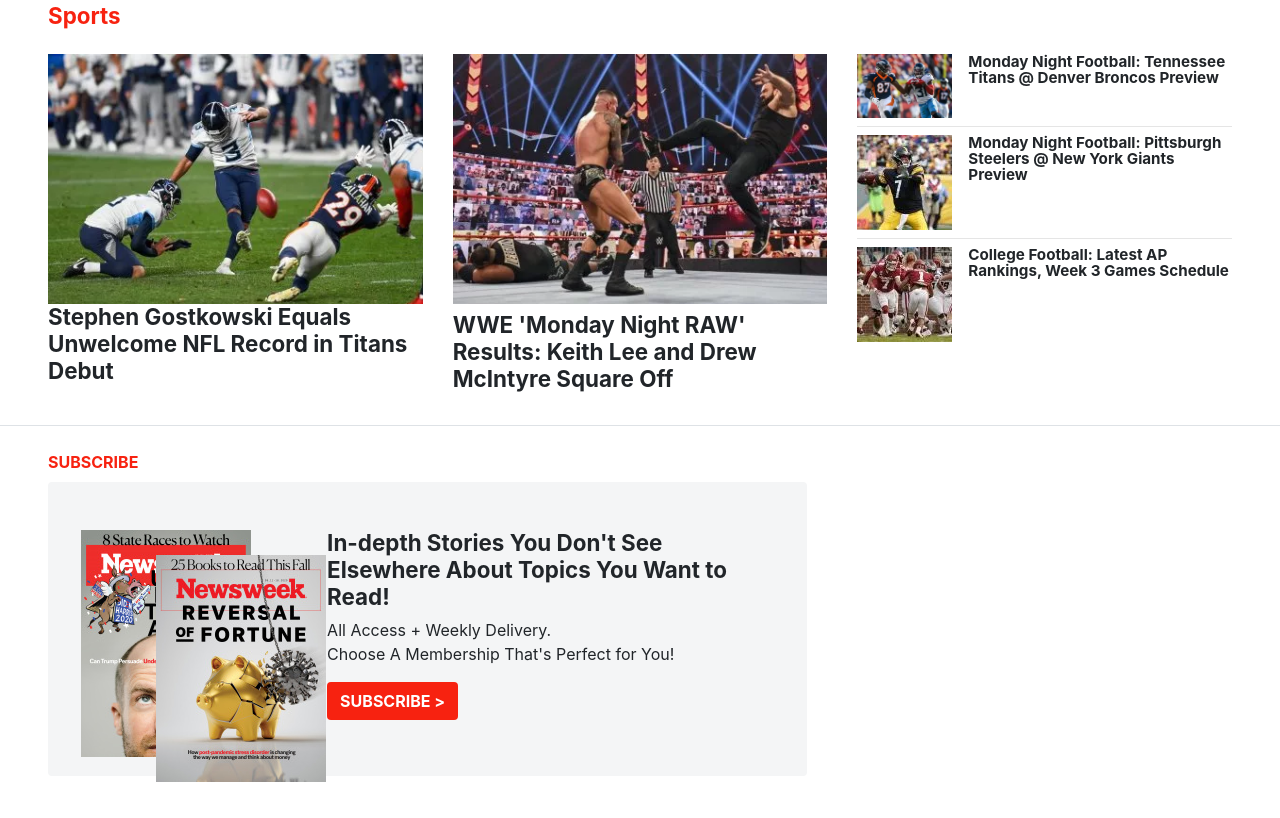
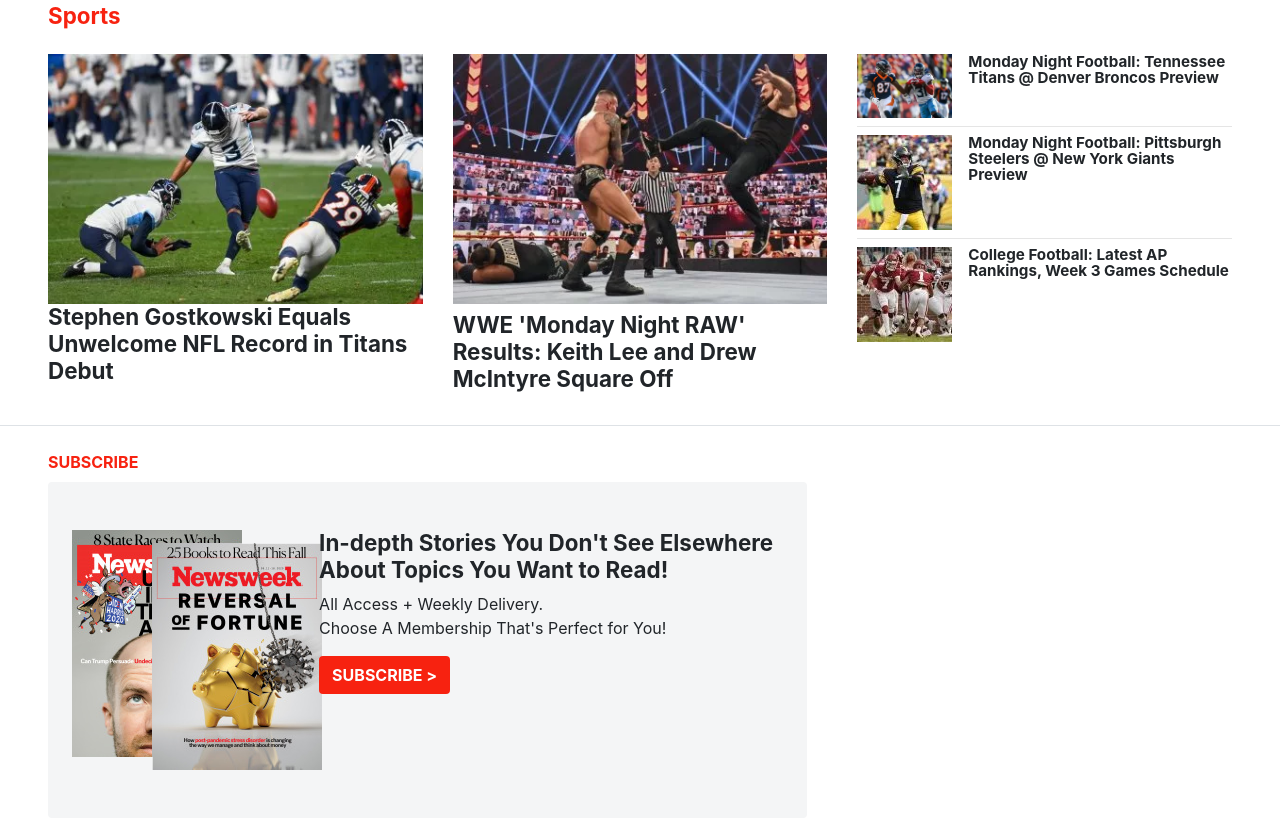
Before and after one commit to chubaquelo/Bootstrap-Newsweek-Clone, a plain HTML site: page index.html in a window 1280 px wide. Shown: the part 9453-10271 px from the top of the page. Before the commit the page ends 10235 px from the top, so only its background shows below. Drawn offline with nearby package versions, Linux system fonts and the light colour scheme.

Commit message:
Sticky class works now on just large screens

```diff
--- a/css/style.css
+++ b/css/style.css
@@ -67,13 +67,6 @@ nav {
 .side-subscribe {
   width: 90%;
   background: #f4f5f6;
-}
-
-.sticky {
-  position: sticky;
-  bottom: 0;
-  z-index: 10;
-  align-self: flex-end;
 }
 
 .icon-middle {
@@ -154,7 +147,7 @@ nav {
 
 /* Classes for Bottom Newsletter and Subscribe */
 
-.magazine-img-1 {
+/* .magazine-img-1 {
   left: 0;
   top: 0;
 }
@@ -162,7 +155,7 @@ nav {
 .magazine-img-2 {
   left: 75px;
   top: 25px;
-}
+} */
 
 @media (max-width: 992px) {
   header {
@@ -183,3 +176,12 @@ nav {
     padding: 0;
   }
 }
+
+@media (min-width: 768px) {
+  .sticky {
+    position: sticky;
+    bottom: 0;
+    z-index: 10;
+    align-self: flex-end;
+  }
+}
--- a/index.html
+++ b/index.html
@@ -1747,18 +1747,12 @@
           <p class="color-red font-weight-bold m-0">SUBSCRIBE</p>
         </div>
         <div
-          class="container bg-lightgray w-100 p-5 mt-2 rounded position-relative clearfix"
+          class="container bg-lightgray w-100 px-4 py-5 mt-2 rounded position-relative clearfix"
         >
           <div class="row">
             <div class="col-4">
               <img
-                src="/img/magazines-2.jpg"
-                class="position-absolute magazine-img-1"
-                alt="Newsweek magazines"
-              />
-              <img
-                src="/img/magazines.jpg"
-                class="position-absolute magazine-img-2"
+                src="/img/magazines.png"
                 alt="Newsweek magazines"
               />
             </div>
```
Also changed, not shown: img/magazines.png (added).
